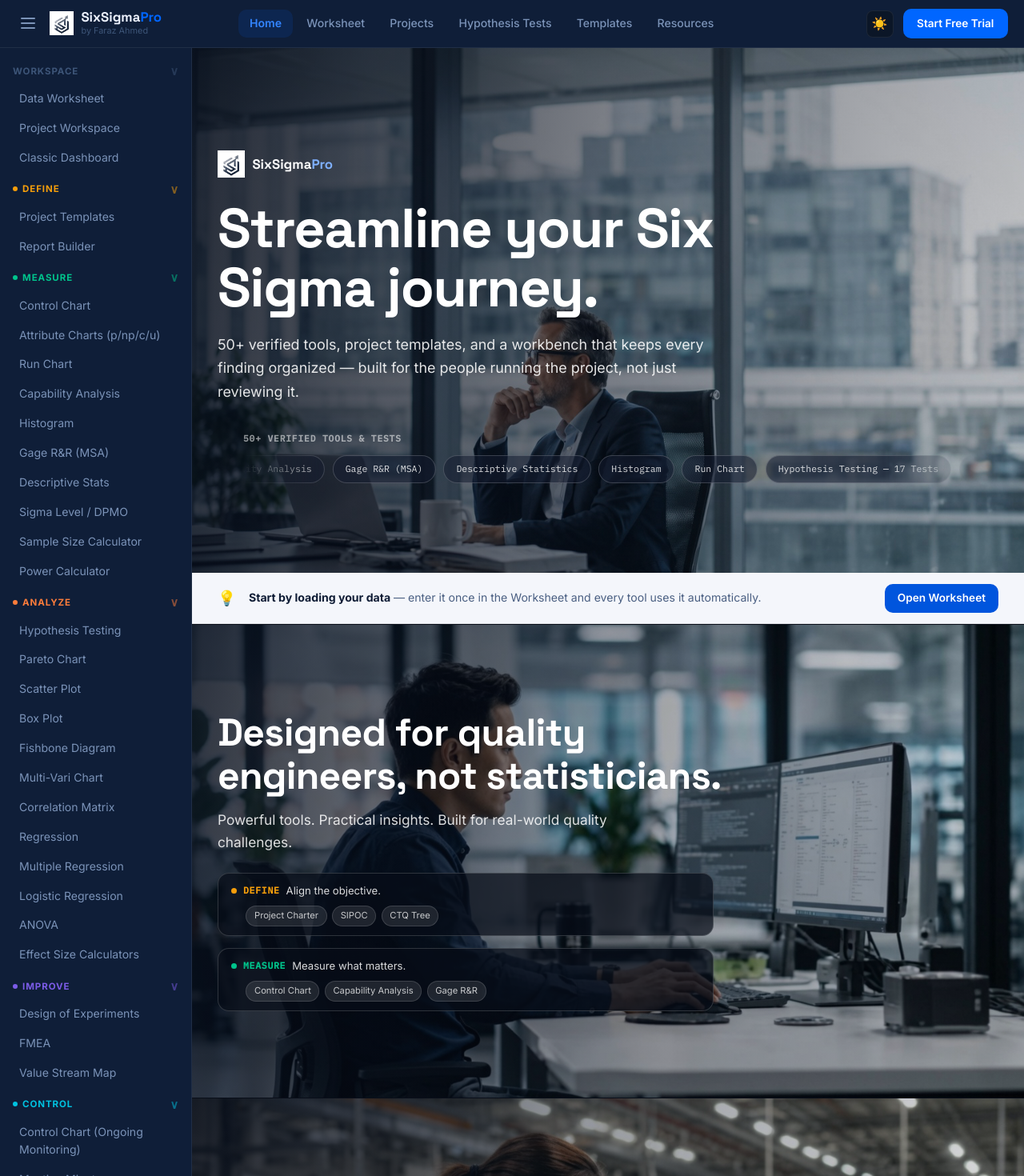
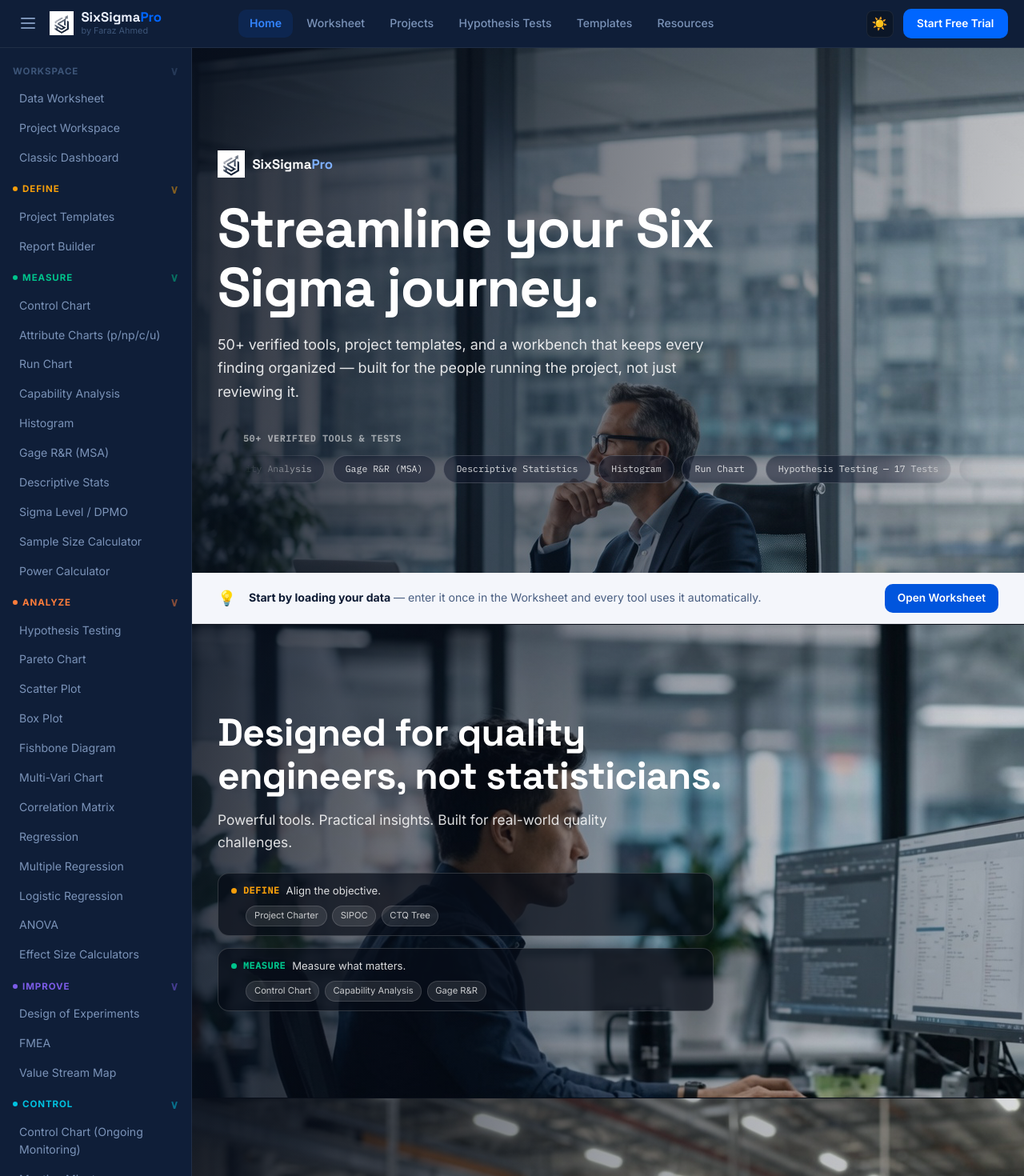
Before and after one commit to farazahmed1978/-sixsigma-pro, a React (Create React App) app: page / in a window 1280 px wide. Shown: the top 1470 px of the page at 80% size. Built offline with nearby package versions, Linux system fonts and the light colour scheme.

Commit message:
Update Dashboard.js

```diff
--- a/src/pages/Dashboard.js
+++ b/src/pages/Dashboard.js
@@ -72,19 +72,11 @@
   return [ref, inView];
 }
 
-function useParallax() {
-  // Parallax removed — it required oversizing the image, which kept
-  // reading as unwanted zoom. Background photos now sit static at their
-  // correct, uncropped-feeling size.
-  return useRef(null);
-}
-
 function Hero() {
   const [ref, inView] = useReveal(0.2);
-  const bgRef = useParallax(0.08);
   return (
     <section className="photo-hero" ref={ref}>
-      <div className="photo-hero-bg" ref={bgRef} style={{ backgroundImage: `url(${heroMain})` }} />
+      <img className="photo-hero-bg" src={heroMain} alt="" loading="eager" decoding="async" fetchpriority="high" />
       <div className="photo-hero-scrim" />
       <div className="photo-hero-inner">
         <div className={`slide-fade-text slide-fade-slow ${inView ? 'is-active' : ''}`}>
@@ -115,10 +107,9 @@
 
 function FeatureBlock({ data }) {
   const [ref, inView] = useReveal(0.25);
-  const bgRef = useParallax(0.1);
   return (
     <section className="feature-block" ref={ref}>
-      <div className="feature-block-bg" ref={bgRef} style={{ backgroundImage: `url(${data.image})` }} />
+      <img className="feature-block-bg" src={data.image} alt="" loading="lazy" decoding="async" />
       <div className="feature-block-scrim" />
       <div className={`slide-fade-text slide-fade-slow feature-block-text ${inView ? 'is-active' : ''}`}>
         <h2>{data.headline}</h2>
```
